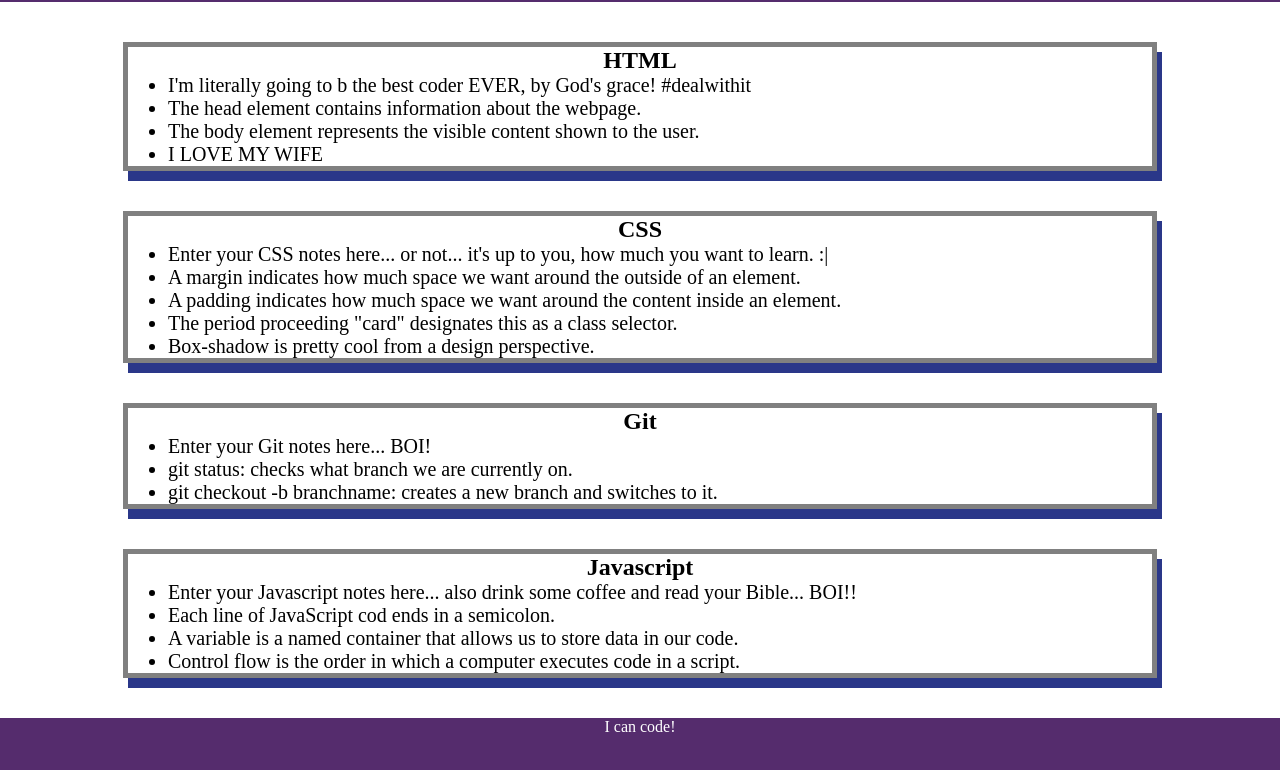
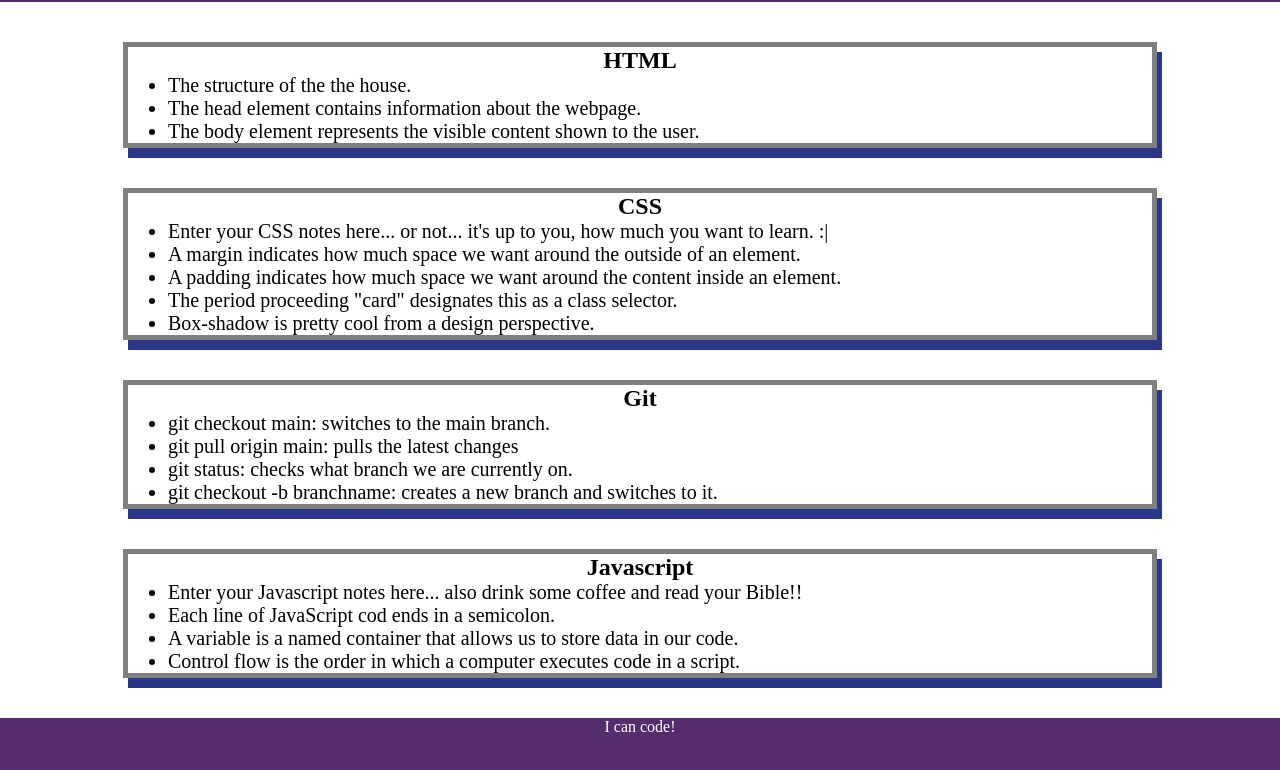
Before and after one commit to noahSPICE/prework-study-guide, a plain HTML site: page index.html in a window 1280 px wide. Shown: the part 118-888 px from the top of the page. Drawn offline with Linux system fonts and the light colour scheme.

Commit message:
cosmetic note changes

```diff
--- a/index.html
+++ b/index.html
@@ -17,10 +17,9 @@
 <section class="card" id="html-section">
 <h2>HTML</h2>
 <ul>
-  <li> I'm literally going to b the best coder EVER, by God's grace! #dealwithit</li>
+  <li> The structure of the the house.</li>
   <li> The head element contains information about the webpage.</li>
   <li> The body element represents the visible content shown to the user.</li>
-  <li> I LOVE MY WIFE</li>
 </ul>
 </section>
 
@@ -38,7 +37,8 @@
 <section class="card" id="git-section">
 <h2>Git</h2>
 <ul>
-  <li> Enter your Git notes here... BOI!</li>
+  <li> git checkout main: switches to the main branch. </li>
+  <li> git pull origin main: pulls the latest changes</li>
   <li> git status: checks what branch we are currently on.</li>
   <li> git checkout -b branchname: creates a new branch and switches to it.</li>
 </ul>
@@ -47,7 +47,7 @@
 <section class="card" id="javascript-section">
 <h2>Javascript</h2>
 <ul>
-  <li> Enter your Javascript notes here... also drink some coffee and read your Bible... BOI!!</li>
+  <li> Enter your Javascript notes here... also drink some coffee and read your Bible!!</li>
   <li> Each line of JavaScript cod ends in a semicolon. </li>
   <li> A variable is a named container that allows us to store data in our code. </li>
   <li> Control flow is the order in which a computer executes code in a script. </li>
```
